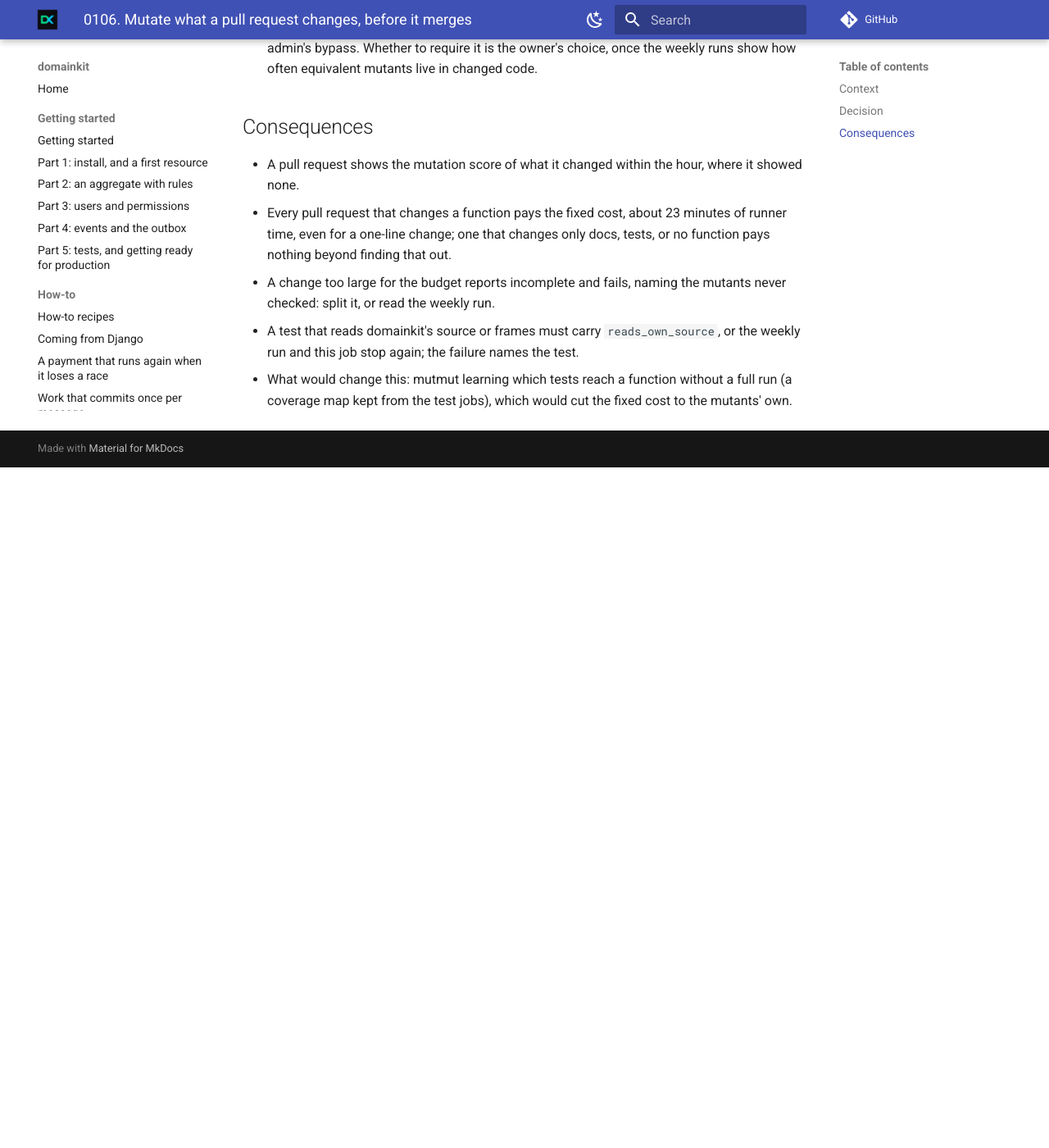
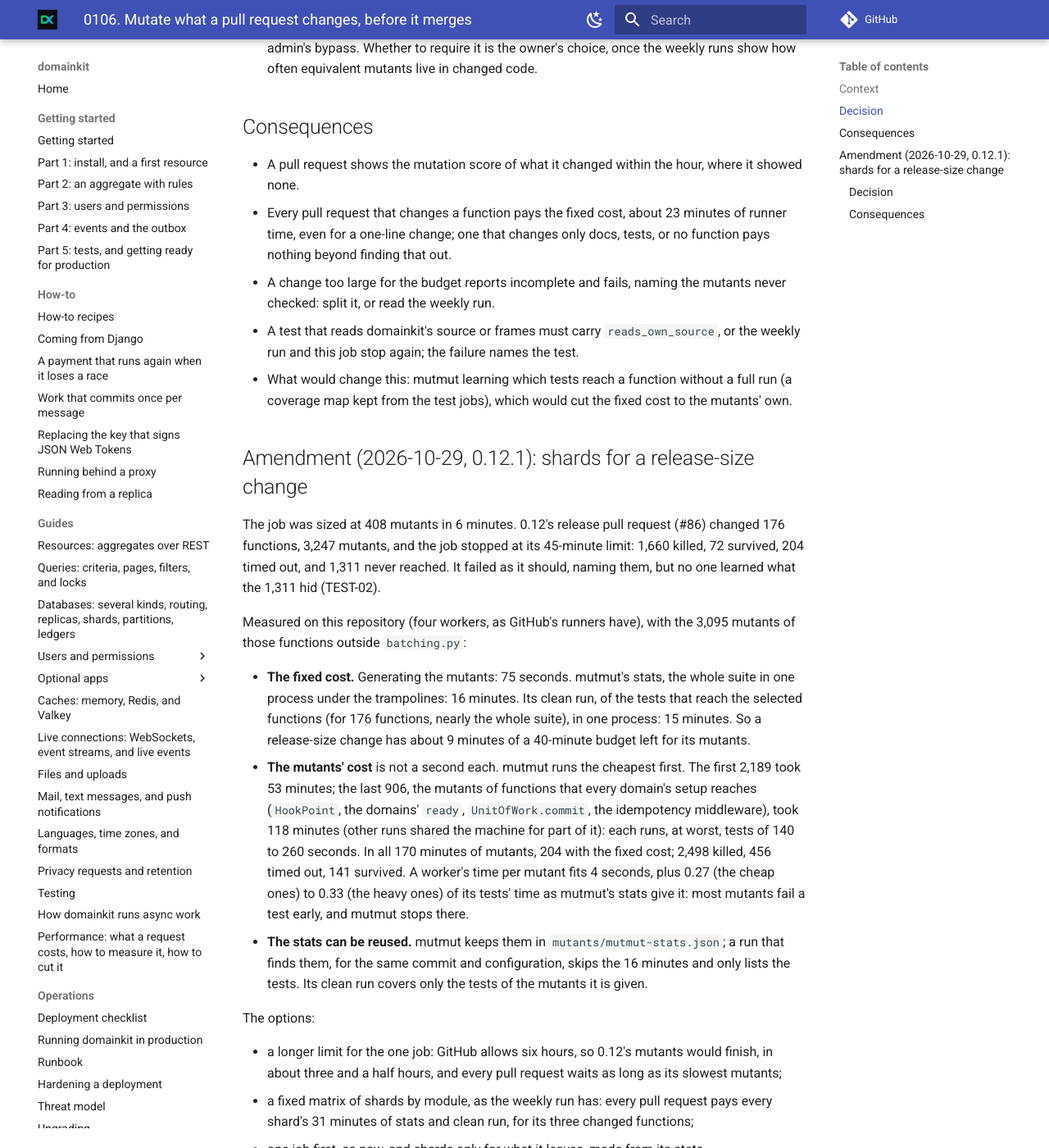
Before and after one commit to karimmattar/domainkit, an MkDocs documentation site: the page built from docs/adr/0106-mutate-what-a-pull-request-changes.md, in a window 1280 px wide and 1400 px high, scrolled down 1858 px. Shown: the whole window at 82% size. Built offline with MkDocs 1.6.1 and Material for MkDocs 9.7.7, drawn with Linux system fonts in a browser that asks for light colours; comment, search, counter and statistics services are not loaded; before the commit the page ends 2428 px from its top, so only the background shows below that; some of the changed text lies outside the part shown.

Commit message:
Amend ADR 0106 with the shards' measurements
The amendment records what 0.12's pull request showed (3,247 mutants,
1,311 never reached), what one run of its changed functions measured
here (75 seconds to generate, 16 minutes of stats, 15 of clean run, 170
of mutants), that mutmut reuses its stats, the options weighed, and the
decision: one job first, shards only for what it leaves. The changelog
says what a contributor sees.

Co-Authored-By: Claude Opus 5.5 <noreply@anthropic.com>
Claude-Session: https://claude.ai/code/session_014uJXavgG7p5yX5knP1VRqS

```diff
--- a/docs/adr/0106-mutate-what-a-pull-request-changes.md
+++ b/docs/adr/0106-mutate-what-a-pull-request-changes.md
@@ -1,6 +1,6 @@
 # 0106. Mutate what a pull request changes, before it merges
 
-- Status: Accepted
+- Status: Accepted; amended 2026-10-29 (at the end)
 - Date: 2026-10-28
 
 ## Context
@@ -98,3 +98,87 @@ only a run that does not finish.
 - What would change this: mutmut learning which tests reach a function
   without a full run (a coverage map kept from the test jobs), which would
   cut the fixed cost to the mutants' own.
+
+## Amendment (2026-10-29, 0.12.1): shards for a release-size change
+
+The job was sized at 408 mutants in 6 minutes. 0.12's release pull request
+(#86) changed 176 functions, 3,247 mutants, and the job stopped at its
+45-minute limit: 1,660 killed, 72 survived, 204 timed out, and 1,311 never
+reached. It failed as it should, naming them, but no one learned what the
+1,311 hid (TEST-02).
+
+Measured on this repository (four workers, as GitHub's runners have), with
+the 3,095 mutants of those functions outside `batching.py`:
+
+- **The fixed cost.** Generating the mutants: 75 seconds. mutmut's stats,
+  the whole suite in one process under the trampolines: 16 minutes. Its
+  clean run, of the tests that reach the selected functions (for 176
+  functions, nearly the whole suite), in one process: 15 minutes. So a
+  release-size change has about 9 minutes of a 40-minute budget left for
+  its mutants.
+- **The mutants' cost** is not a second each. mutmut runs the cheapest
+  first. The first 2,189 took 53 minutes; the last 906, the mutants of
+  functions that every domain's setup reaches (`HookPoint`, the domains'
+  `ready`, `UnitOfWork.commit`, the idempotency middleware), took 118
+  minutes (other runs shared the machine for part of it): each runs, at
+  worst, tests of 140 to 260 seconds. In all 170 minutes of mutants, 204
+  with the fixed cost; 2,498 killed, 456 timed out, 141 survived. A
+  worker's time per mutant fits 4 seconds, plus 0.27 (the cheap ones) to
+  0.33 (the heavy ones) of its tests' time as mutmut's stats give it: most
+  mutants fail a test early, and mutmut stops there.
+- **The stats can be reused.** mutmut keeps them in
+  `mutants/mutmut-stats.json`; a run that finds them, for the same commit
+  and configuration, skips the 16 minutes and only lists the tests. Its
+  clean run covers only the tests of the mutants it is given.
+
+The options:
+
+- a longer limit for the one job: GitHub allows six hours, so 0.12's
+  mutants would finish, in about three and a half hours, and every pull
+  request waits as long as its slowest mutants;
+- a fixed matrix of shards by module, as the weekly run has: every pull
+  request pays every shard's 31 minutes of stats and clean run, for its
+  three changed functions;
+- one job first, as now, and shards only for what it leaves, made from
+  its stats.
+
+### Decision
+
+- `mutation (changed)` runs as before, stopping mutmut at 40 minutes (it
+  was 45). A typical pull request finishes there: one job.
+- When mutants are left unchecked, `mutation_shards.py plan` splits them
+  into shards, balanced by the estimate above (4 seconds and 0.35 of the
+  tests' time a mutant), at about 5,000 seconds of a worker's time (21
+  minutes on four, besides a clean run of up to 15) each, and 12 shards at
+  most. A function's mutants stay together, 100 or half a shard at most,
+  since each shard's clean run is the tests of its functions. The job
+  uploads the plan and its stats (`mutation-changed-plan`), and its
+  results.
+- `mutation (changed, N)`, a matrix made from the plan, takes the stats
+  and runs its mutants, stopped at 45 minutes (the job has 65).
+- `mutation (changed, summary)` reads every run's results, a checked
+  mutant winning over one interrupted or not reached, and fails, as the
+  single job did, when a mutant lived or was never checked, listing them
+  in its summary and an artifact.
+- None of them is required (`test_ci.py`'s `ADVISORY`), as before.
+
+### Consequences
+
+- 0.12's pull request would take 12 shards after the first job (its
+  3,247 mutants estimate at 64,551 seconds of a worker's time, 269
+  minutes on four, where the 3,095 here took 170: the estimate errs
+  long): about 45 minutes, then about 45 more, where it stopped
+  incomplete. A proof on three
+  modules' 889 mutants ran the first job (stopped before its mutants),
+  the plan, a shard in a fresh tree with only the plan and the stats (no
+  stats run), and the summary over both: complete, 878 killed and 11
+  survived, failing as it should.
+- A shard repeats its clean run of its functions' tests; a shard of the
+  functions every setup reaches pays nearly the whole suite again, about
+  15 minutes, inside its 45.
+- The estimate is fitted to this suite; when a shard does not finish, its
+  mutants read "not checked" in the summary, and the constants in
+  `mutation_shards.py` are the place to change.
+- What would change this: mutmut recording a mutant's duration under
+  forkserver (3.8 records zero), which would fit the estimate from each
+  run instead.
```
Also changed, not shown: CHANGELOG.md (+9 -0 lines), docs/adr/README.md (+1 -1 lines).
